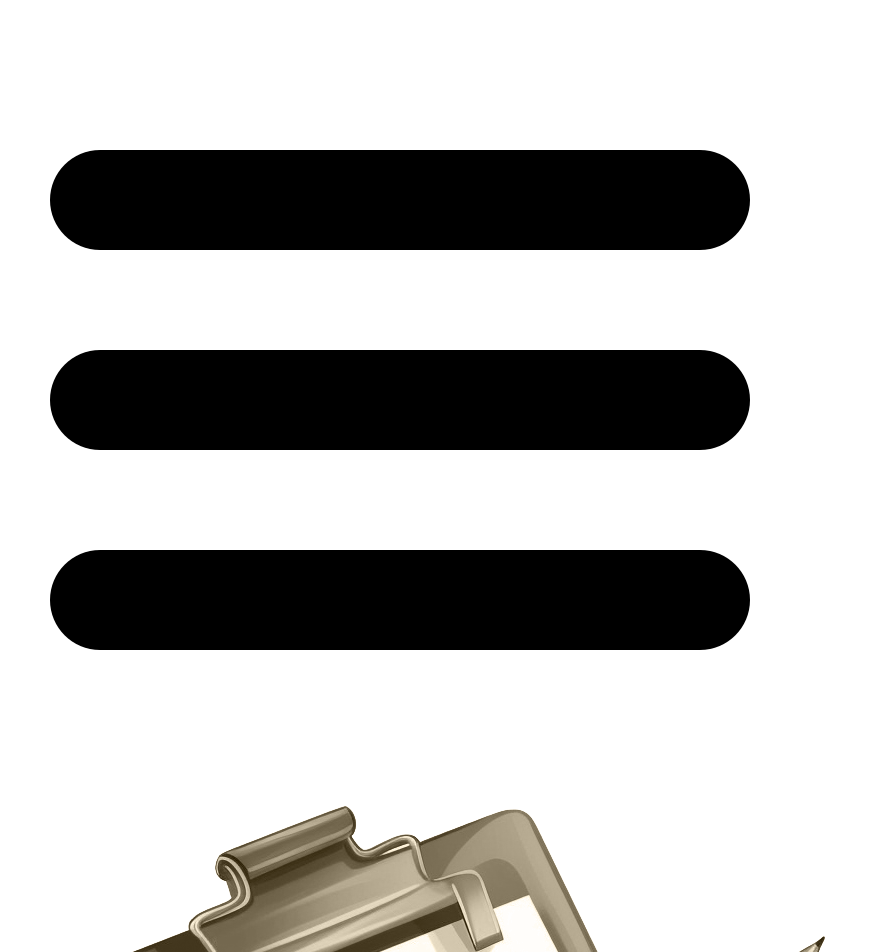
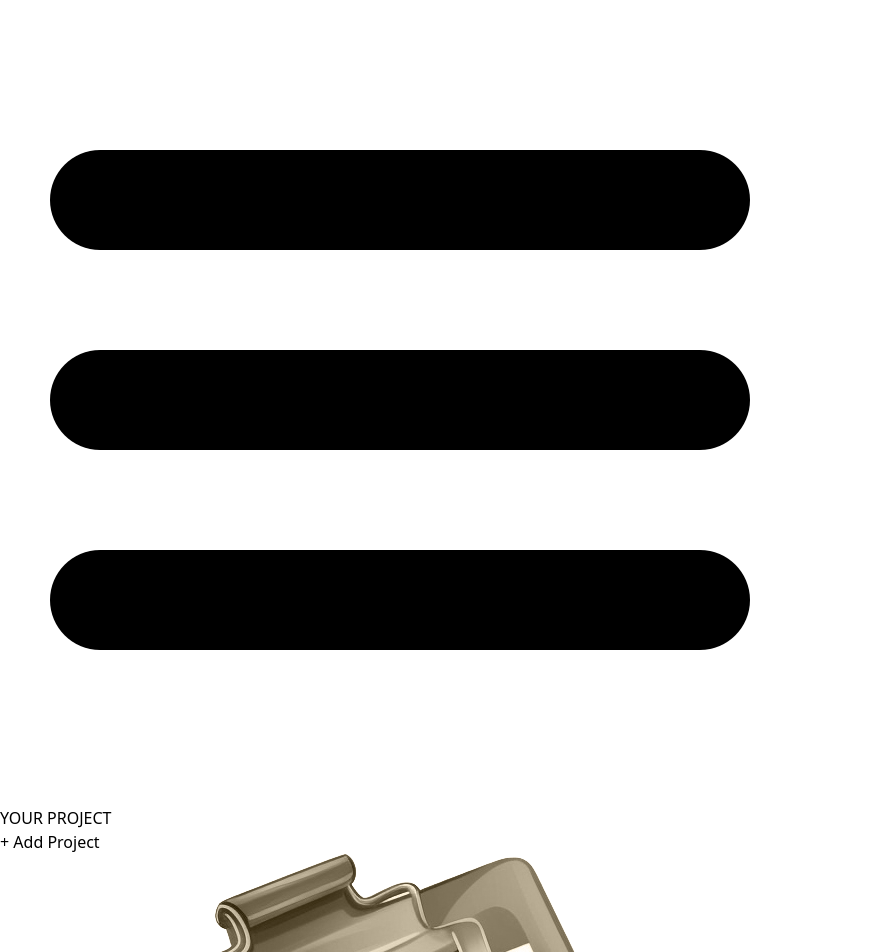
Before and after one commit to razawat/Project-Management, a React (Vite) app: page / in a window 1280 px wide. Shown: the top 952 px of the page, without its empty margins (0-888 px from the left). Built offline with nearby package versions, Linux system fonts and the light colour scheme.

Commit message:
Sidebar bug resolved

```diff
--- a/src/App.jsx
+++ b/src/App.jsx
@@ -92,7 +92,7 @@ function App() {
             selectedProject={handleSelectedProject}
           />
         </aside>
-        <main className="w-4/5 pt-12">
+        <main className="w-full sm:w-4/5 pt-12">
           {state.notSelected === currentState?.state && <NoProjectSelected />}
           {state.createNewProject === currentState?.state && (
             <CreateNewProject saveNewProject={handleSaveProject} />
--- a/src/Component/Sidebar/Sidebar.jsx
+++ b/src/Component/Sidebar/Sidebar.jsx
@@ -21,7 +21,7 @@ export default function Sidebar({ project, selectedProject }) {
   return (
     <>
      {/* Bug - position remain absolute when sideBar value is true & screen reside  */}
-      <div className={`flex flex-col bg-slate-900 ${sideBar?'absolute':''}`}>
+      <div className={`flex flex-col bg-slate-900 absolute sm:relative`}>
         <div className="block sm:hidden">
           <button onClick={handleHamberger}>
             <img
@@ -31,8 +31,7 @@ export default function Sidebar({ project, selectedProject }) {
             />
           </button>
         </div>
-        {sideBar && (
-          <div className={`h-screen pt-12 pl-6 pr-6 ${sideBar?'block':'hidden'} sm:block`}>
+          <div className={`h-screen pt-12 pl-6 pr-6 ${sideBar?'block':'hidden sm:block'}`}>
             <h1 className="text-white font-serif text-sm md:text-2xl font-bold">
               {" "}
               YOUR PROJECT
@@ -55,7 +54,6 @@ export default function Sidebar({ project, selectedProject }) {
               ))}
             </ul>
           </div>
-        )}
       </div>
     </>
   );
```
